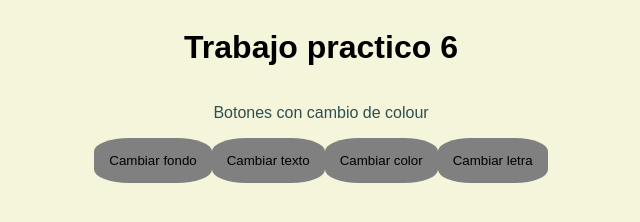
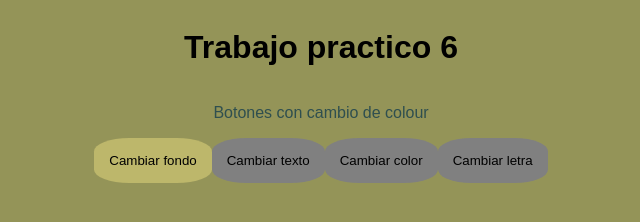
Before and after one commit to VictoriaArrue/trabajospracticos26, a plain HTML site: page tp6/index.html in a window 1280 px wide. In both pictures the pointer is over the button "Cambiar fondo". Shown: the whole page, without its empty margins (319-959 px from the left). Drawn offline with Linux system fonts and the light colour scheme.

Commit message:
06/07/26

```diff
--- a/tp6/stile.css
+++ b/tp6/stile.css
@@ -1,5 +1,5 @@
 body {
-    background-color: beige;
+    background-color: rgb(148, 148, 88);
     color: black;
     font-family: Arial, Helvetica, sans-serif;
     display:flex;
@@ -24,3 +24,7 @@ button{
     border: none;
     border-radius: 30%;
 }
+button:hover{
+    background-color: darkkhaki;
+    transition: all 0.5s;
+}
```
